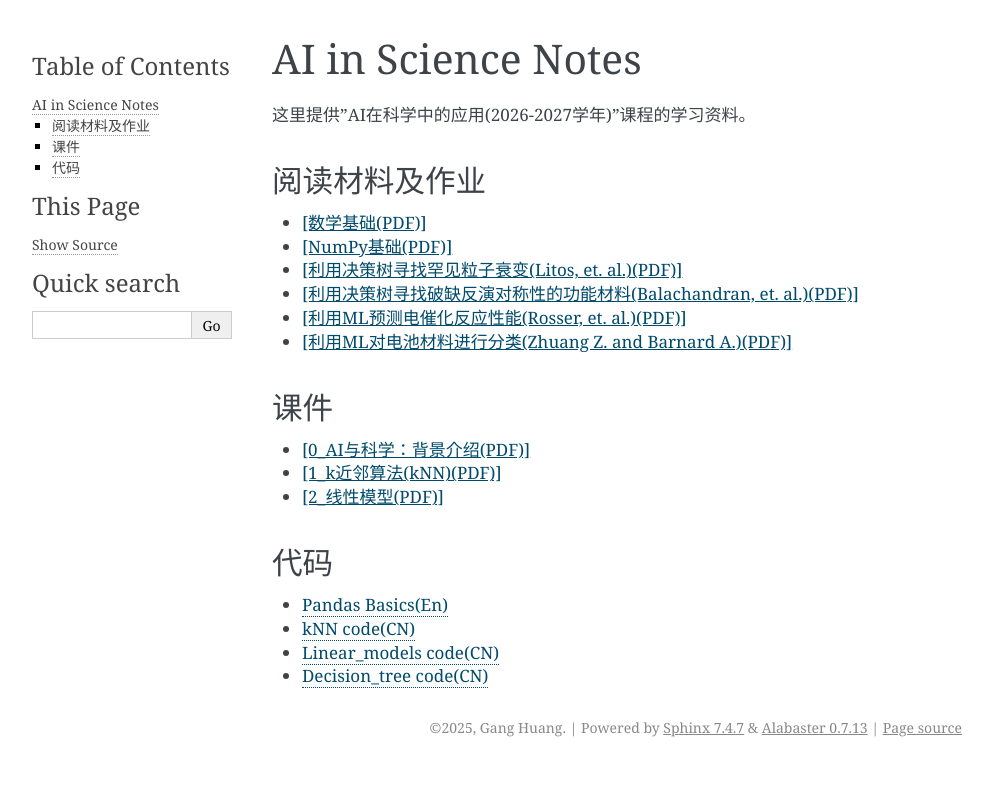
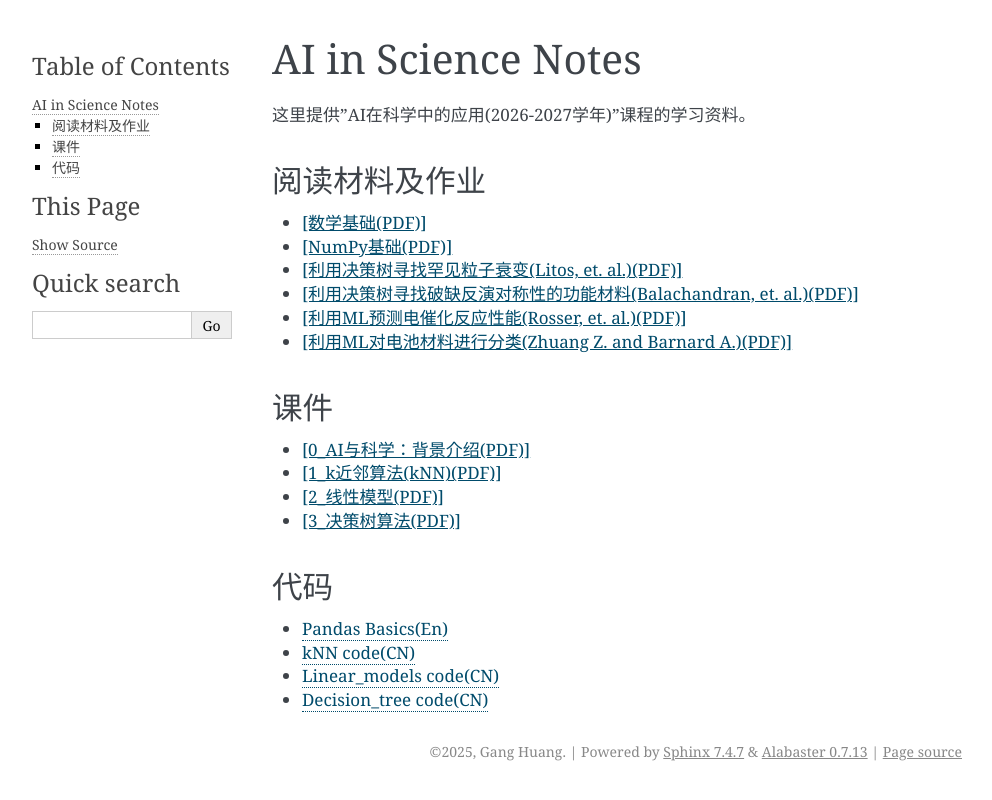
Before and after one commit to hg08/hg08.github.io, a Sphinx documentation site: the page built from doc/teaching/ai_in_science_notes.md, in a window 1280 px wide. Shown: the top 800 px of the page, without its empty margins (148-1140 px from the left). Built offline with Sphinx 7.4.7, drawn with Linux system fonts in a browser that asks for light colours.

Commit message:
update slide 3

```diff
--- a/doc/teaching/ai_in_science_notes.md
+++ b/doc/teaching/ai_in_science_notes.md
@@ -15,6 +15,7 @@
 - <a href="../_static/pdfs/ai-in-science/0_AI_and_Science.pdf" target="_blank" rel="noopener">[0_AI与科学：背景介绍(PDF)]</a>
 - <a href="../_static/pdfs/ai-in-science/1_kNN.pdf" target="_blank" rel="noopener">[1_k近邻算法(kNN)(PDF)]</a>
 - <a href="../_static/pdfs/ai-in-science/2_linear_models.pdf" target="_blank" rel="noopener">[2_线性模型(PDF)]</a>
+- <a href="../_static/pdfs/ai-in-science/3_决策树算法.pdf" target="_blank" rel="noopener">[3_决策树算法(PDF)]</a>
 
 ## 代码
 
```
Also changed, not shown: 1 other file.
